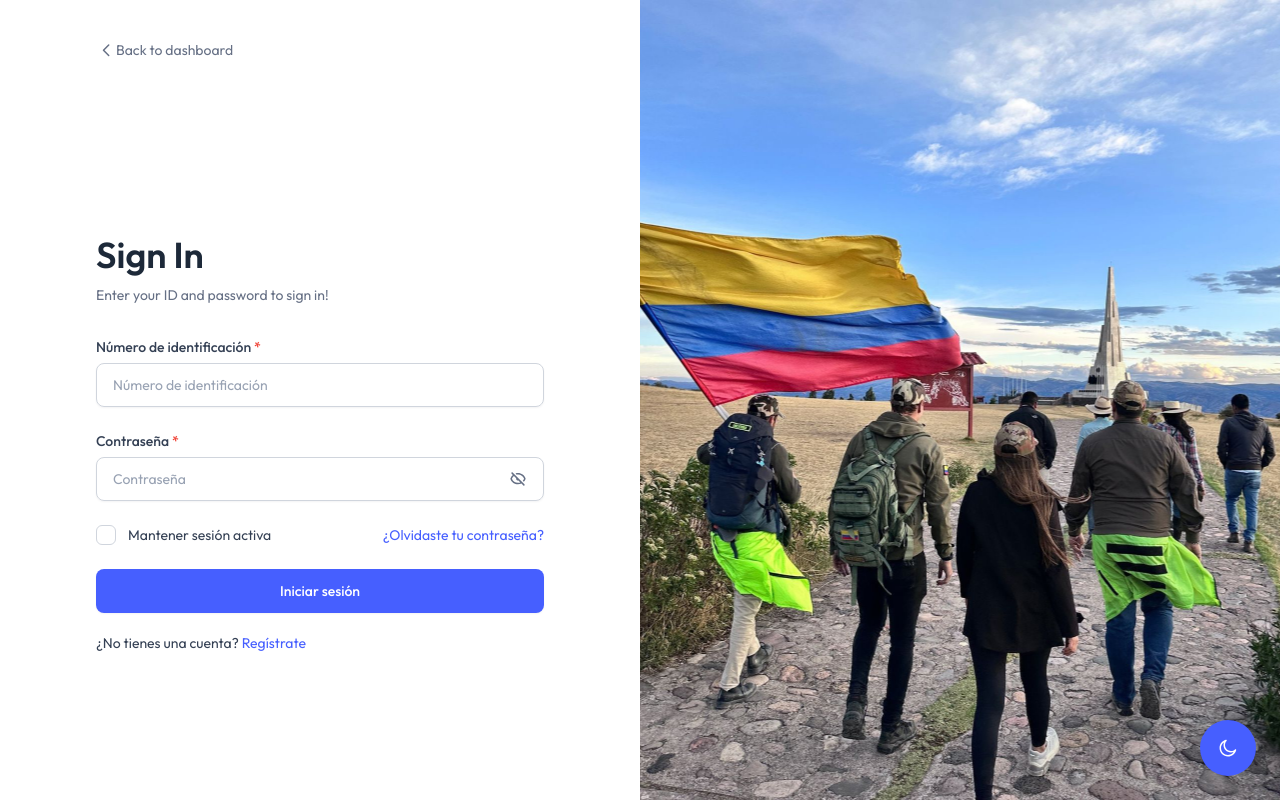
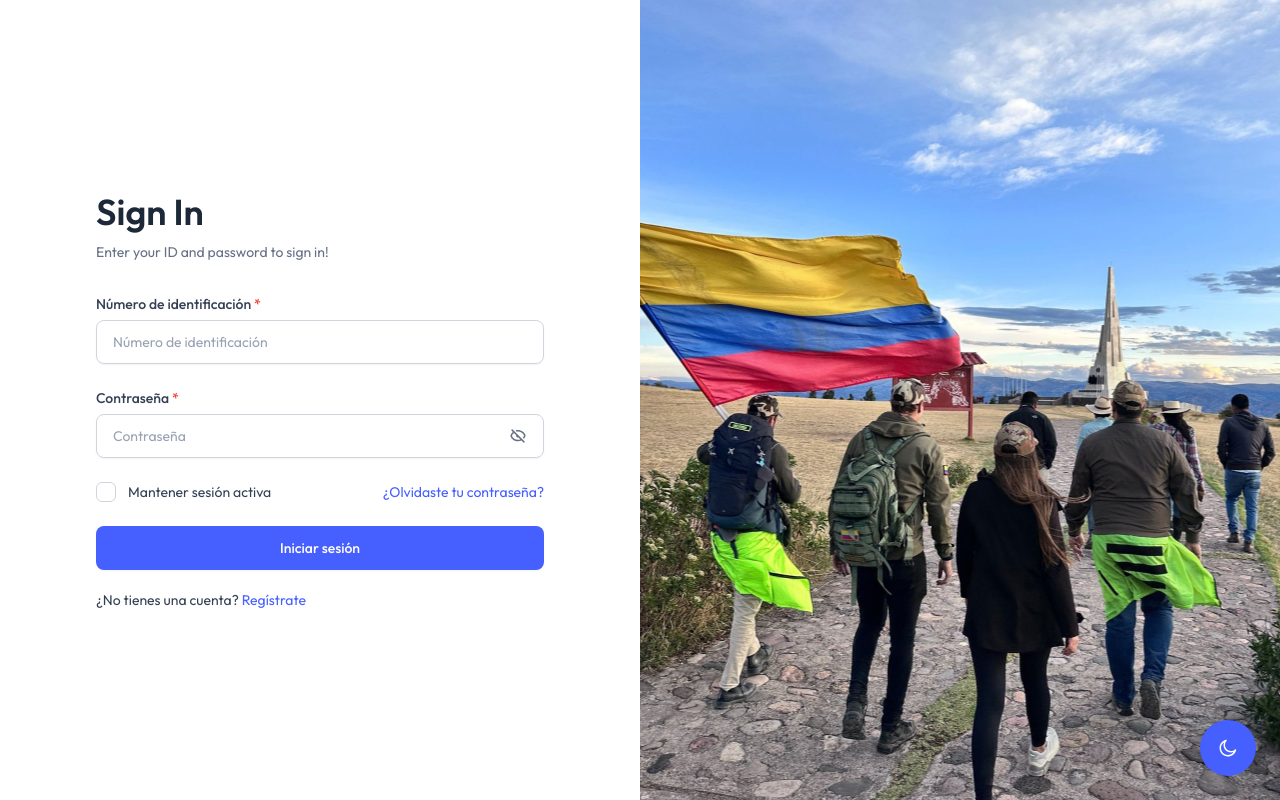
Before and after one commit to Uscategui-TI/dashboard-front, a Next.js app: page /signin in a window 1280 px wide. Built offline with nearby package versions, Linux system fonts and the light colour scheme.

Commit message:
solucion middleware

```diff
--- a/src/components/auth/SignInForm.tsx
+++ b/src/components/auth/SignInForm.tsx
@@ -57,15 +57,6 @@ export default function SignInForm() {
 
   return (
     <div className="flex flex-col flex-1 lg:w-1/2 w-full">
-      <div className="w-full max-w-md sm:pt-10 mx-auto mb-5">
-        <Link
-          href="/"
-          className="inline-flex items-center text-sm text-gray-500 transition-colors hover:text-gray-700 dark:text-gray-400 dark:hover:text-gray-300"
-        >
-          <ChevronLeftIcon />
-          Back to dashboard
-        </Link>
-      </div>
       <div className="flex flex-col justify-center flex-1 w-full max-w-md mx-auto">
         <div>
           <div className="mb-5 sm:mb-8">
--- a/src/middleware.tsx
+++ b/src/middleware.tsx
@@ -3,14 +3,13 @@ import type { NextRequest } from "next/server";
 
 export function middleware(req: NextRequest) {
   const token = req.cookies.get("token");
-
   const { pathname } = req.nextUrl;
 
-  // Permitir acceso libre a estas rutas
-  const publicPaths = ["/signin", "/signup", "/api", "/_next", "/favicon.ico","/images"];
-  const isPublic = publicPaths.some((path) => req.nextUrl.pathname.startsWith(path));
+  // Rutas públicas permitidas sin token
+  const publicPaths = ["/signin", "/signup", "/reset-password", "/public"];
+  const isPublic = publicPaths.some((path) => pathname.startsWith(path));
 
-
+  // Si no hay token y la ruta no es pública, redirigir al login
   if (!token && !isPublic) {
     return NextResponse.redirect(new URL("/signin", req.url));
   }
@@ -19,5 +18,11 @@ export function middleware(req: NextRequest) {
 }
 
 export const config = {
-  matcher: ["/((?!_next/static|_next/image|favicon.ico|api).*)"],
+  matcher: [
+    /*
+      Aplica el middleware a todas las rutas excepto recursos estáticos y API.
+      Esto cubre páginas protegidas como /dashboard, /what-panel, etc.
+    */
+    "/((?!_next/static|_next/image|favicon.ico|api|images|fonts).*)",
+  ],
 };
```
